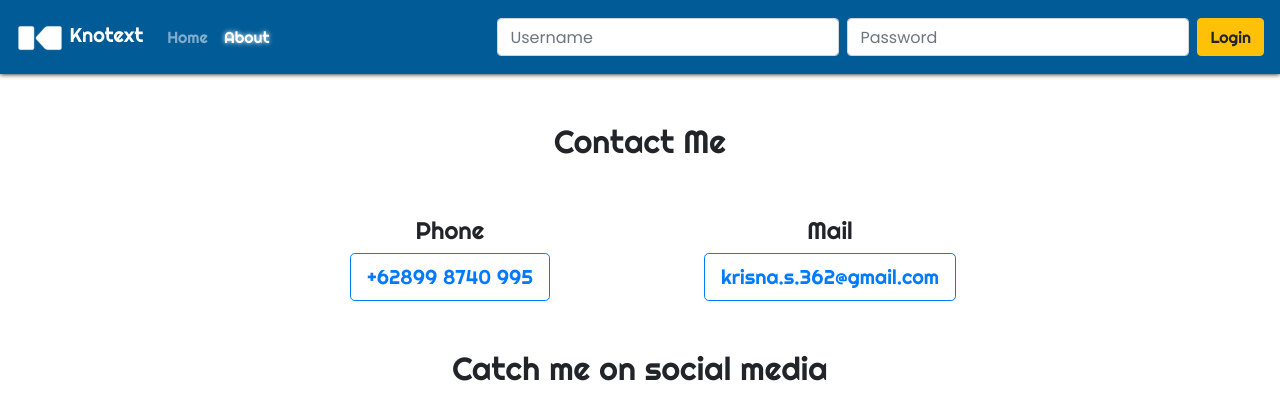
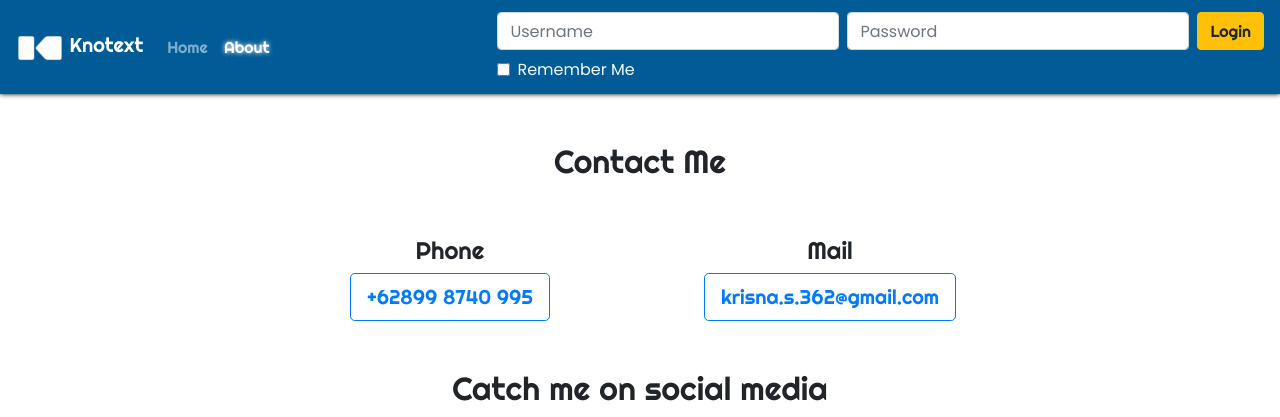
Before and after one commit to ichungelo/final-web, a PHP site: page /about.php in a window 1280 px wide. Shown: the top 417 px of the page. Run offline with PHP 8.4, Linux system fonts and the light colour scheme.

Commit message:
add remember me checkbok at about.php

```diff
--- a/about.php
+++ b/about.php
@@ -40,10 +40,18 @@ include('./handler.php');
         </li>
       </ul>
       <div>
-        <form class="form-inline justify-content-sm-center" method="POST">
-          <input class="form-control my-1 mr-sm-2" type="text" name="loginUsername" placeholder="Username" required>
-          <input class="form-control my-1 mr-sm-2" type="password" name="loginPassword" placeholder="Password" required>
-          <button class="btn btn-warning my-2 my-sm-0 shadow-text" name="login">Login</button>
+        <form method="POST">
+          <div class="form-inline justify-content-sm-center">
+            <input class="form-control my-1 mr-sm-2" type="text" name="loginUsername" placeholder="Username" required>
+            <input class="form-control my-1 mr-sm-2" type="password" name="loginPassword" placeholder="Password" required>
+            <button class="btn btn-warning my-2 my-sm-0 shadow-text" name="login">Login</button>
+          </div>
+          <div class="form-check my-1 col-12 text-left">
+            <input class="form-check-input" type="checkbox" name="remember">
+            <label class="form-check-label text-light">
+              Remember Me
+            </label>
+          </div>
         </form>
       </div>
     </div>
```
